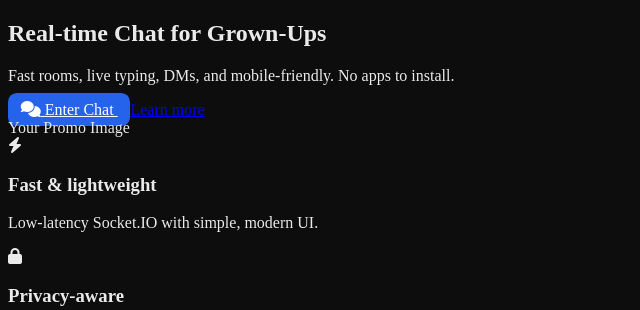
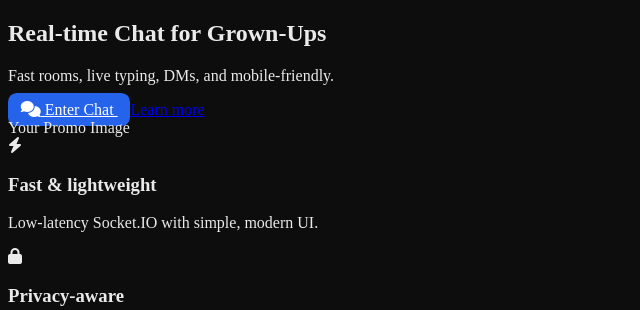
Before and after one commit to Dredgeanonymous/Chat-app-1.0, a Flask app: page /landing in a window 1280 px wide. Shown: the part 67-377 px from the top of the page, without its empty margins (0-640 px from the left). Run offline with Flask 3, Linux system fonts and the light colour scheme.

Commit message:
Update landing.html

```diff
--- a/templates/landing.html
+++ b/templates/landing.html
@@ -6,14 +6,14 @@
   <section class="hero">
     <div class="hero-inner">
       <h1>Real-time Chat for Grown-Ups</h1>
-      <p class="sub">Fast rooms, live typing, DMs, and mobile-friendly. No apps to install.</p>
+      <p class="sub">Fast rooms, live typing, DMs, and mobile-friendly.</p>
       <div class="hero-cta">
         <a class="btn primary xl" href="{{ url_for('login') }}">
           <i class="fa-solid fa-comments"></i> Enter Chat
         </a>
         <a class="btn ghost" href="#about">Learn more</a>
       </div>
-      <!-- Optional promo image -->
+      <!-- Optional-->
       <div class="hero-art">
         <!-- Replace with your asset -->
         <div class="hero-card">Your Promo Image</div>
```
